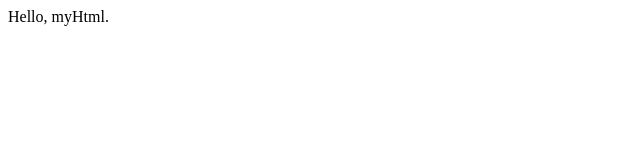
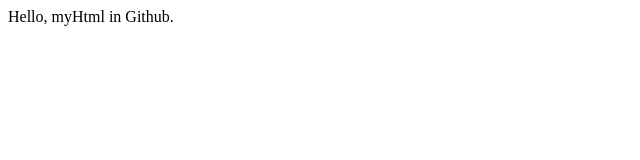
Before and after one commit to aCtrl/actrl.github.io, a plain HTML site: page index.html in a window 1280 px wide. Shown: the full height of the page, 0-640 px from the left. Drawn offline with Linux system fonts and the light colour scheme.

Commit message:
Update index.html

```diff
--- a/index.html
+++ b/index.html
@@ -3,7 +3,7 @@
 </head>
 
 <body>
-Hello, myHtml.
+Hello, myHtml in Github.
 </body>
 
 
```
